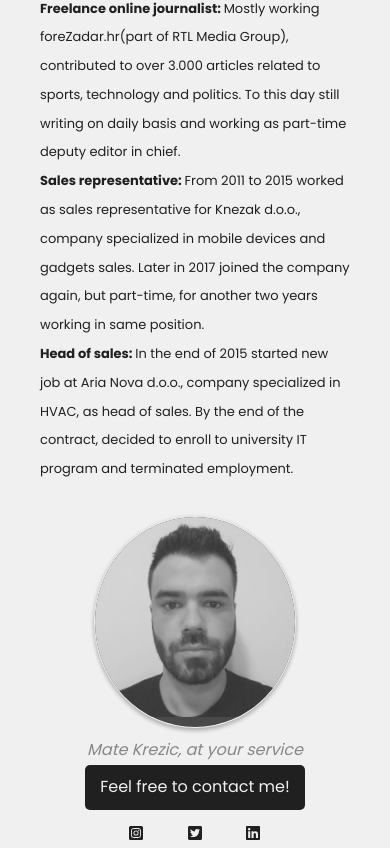
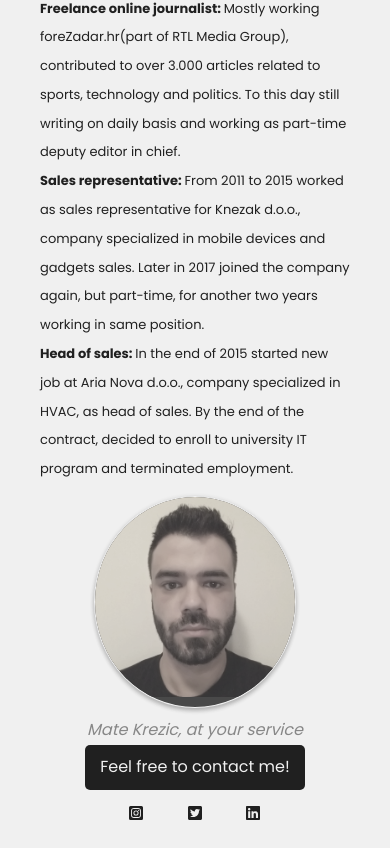
Before and after one commit to unizdmate/portfolio-redesign, a Next.js app: page /about in a window 390 px wide. Shown: the part 1100-1948 px from the top of the page. Built offline with nearby package versions, Linux system fonts and the light colour scheme.

Commit message:
finished aboutme component, improved animations

```diff
--- a/animations/variants.js
+++ b/animations/variants.js
@@ -1,12 +1,49 @@
+const easing = [0.6, -0.05, 0.01, 0.99];
+
+//Transitions between pages
+
+export const pageTransitionVariants = {
+  initial: {
+    opacity: 0,
+  },
+  animate: {
+    opacity: 1,
+    transition: {
+      duration: 1,
+      staggerChildren: 0.5,
+      type: "tween",
+      ease: easing,
+    },
+  },
+};
+
+// Home Component Animations
+
 export const leadImgVariants = {
   initial: {
     scale: 0,
   },
   animate: {
     scale: 1,
-    transition: { duration: 1.5 },
+    transition: { duration: 1.5, ease: easing },
   },
 };
+
+export const closingCaptionVariants = {
+  initial: {
+    scale: 1,
+  },
+  animate: {
+    scale: 1.1,
+    transition: {
+      yoyo: Infinity,
+      ease: easing,
+      duration: 1,
+    },
+  },
+};
+
+// Navbar Animations
 
 export const navLinkVariants = {
   hover: {
@@ -14,20 +51,54 @@ export const navLinkVariants = {
   },
 };
 
+// All Button Animations
+
 export const btnVariants = {
   hover: {
     scale: 1.02,
   },
 };
 
-export const pageTransitionVariants = {
+// Aboutme Component Animations
+
+export const aboutItemsLeftVariants = {
   initial: {
     opacity: 0,
   },
   animate: {
     opacity: 1,
-  },
-  transition: {
-    duration: 1,
+    transition: { delay: 0.2, duration: 3, type: "spring", ease: easing },
   },
 };
+
+export const aboutItemsCenterVariants = {
+  initial: {
+    opacity: 0,
+  },
+  animate: {
+    opacity: 1,
+    transition: { delay: 0.4, duration: 3, type: "spring", ease: easing },
+  },
+};
+
+export const aboutItemsRightVariants = {
+  initial: {
+    opacity: 0,
+  },
+  animate: {
+    opacity: 1,
+    transition: { delay: 0.6, duration: 3, type: "spring", ease: easing },
+  },
+};
+
+export const personContainerVariants = {
+  initial: {
+    y: 20,
+    opacity: 0,
+  },
+  animate: {
+    y: 0,
+    opacity: 1,
+    transition: { delay: 1, duration: 3, type: "tween", ease: easing },
+  },
+};
--- a/components/AboutmeComponent.js
+++ b/components/AboutmeComponent.js
@@ -8,13 +8,24 @@ import {
   faTwitterSquare,
 } from "@fortawesome/free-brands-svg-icons";
 import { FontAwesomeIcon } from "@fortawesome/react-fontawesome";
+import {
+  aboutItemsLeftVariants,
+  aboutItemsCenterVariants,
+  aboutItemsRightVariants,
+  personContainerVariants,
+} from "../animations/variants";
 
 const AboutmeComponent = () => {
   return (
     <motion.div className={styles.aboutme__page}>
       <div className={styles.aboutme__container}>
         <div className={styles.aboutme__items}>
-          <div className={styles.aboutme__items__left}>
+          <motion.div
+            className={styles.aboutme__items__left}
+            variants={aboutItemsLeftVariants}
+            initial="initial"
+            animate="animate"
+          >
             <h3>Personal info</h3>
             <p>
               <b>Short bio: </b>Born in Zadar, Croatia on August 24th, 1986.
@@ -33,10 +44,15 @@ const AboutmeComponent = () => {
               journalist and sales representative. Very optimistic and
               enthusiastic about future endeavors in web development.
             </p>
-          </div>
+          </motion.div>
         </div>
         <div className={styles.aboutme__items}>
-          <div className={styles.aboutme__items__center}>
+          <motion.div
+            className={styles.aboutme__items__center}
+            variants={aboutItemsCenterVariants}
+            initial="initial"
+            animate="animate"
+          >
             <h3>Education</h3>
             <p>
               <b>Degree: </b>Attended University of Zadar from 2017 to 2020 and
@@ -50,10 +66,15 @@ const AboutmeComponent = () => {
               Styled Components, Framer Motion, React Modal, Apollo Client and
               GraphQL.
             </p>
-          </div>
+          </motion.div>
         </div>
         <div className={styles.aboutme__items}>
-          <div className={styles.aboutme__items__right}>
+          <motion.div
+            className={styles.aboutme__items__right}
+            variants={aboutItemsRightVariants}
+            initial="initial"
+            animate="animate"
+          >
             <h3>Employment history</h3>
             <p>
               <b>Freelance online journalist: </b> Mostly working for
@@ -80,10 +101,15 @@ const AboutmeComponent = () => {
               end of the contract, decided to enroll to university IT program
               and terminated employment.
             </p>
-          </div>
+          </motion.div>
         </div>
       </div>
-      <div className={styles.aboutme__personal__container}>
+      <motion.div
+        className={styles.aboutme__personal__container}
+        variants={personContainerVariants}
+        initial="initial"
+        animate="animate"
+      >
         <div className={styles.aboutme__img__container}>
           <Image
             src="/profile.jpg"
@@ -132,7 +158,7 @@ const AboutmeComponent = () => {
             <FontAwesomeIcon icon={faLinkedin} />
           </a>
         </div>
-      </div>
+      </motion.div>
     </motion.div>
   );
 };
--- a/styles/AboutmeComponent.module.css
+++ b/styles/AboutmeComponent.module.css
@@ -63,7 +63,7 @@
   background-color: #202020;
   opacity: 80%;
   margin-bottom: 2rem;
-  filter: grayscale(100%);
+  filter: grayscale(70%);
   box-shadow: 0 3px 4px 0 rgba(0, 0, 0, 0.24), 0 1px 5px 0 rgba(0, 0, 0, 0.19);
 }
 
@@ -105,6 +105,6 @@
     margin-top: 20px;
   }
   .aboutme__personal__container {
-    bottom: 0;
+    bottom: 20px;
   }
 }
--- a/styles/Navbar.module.css
+++ b/styles/Navbar.module.css
@@ -19,6 +19,10 @@
   margin: 0;
   padding: 0;
   cursor: pointer;
+}
+
+.logo:active {
+  transform: translateY(5px);
 }
 
 .navbar__items {
```
Also changed, not shown: components/HomeComponent.js (+12 -3 lines).
